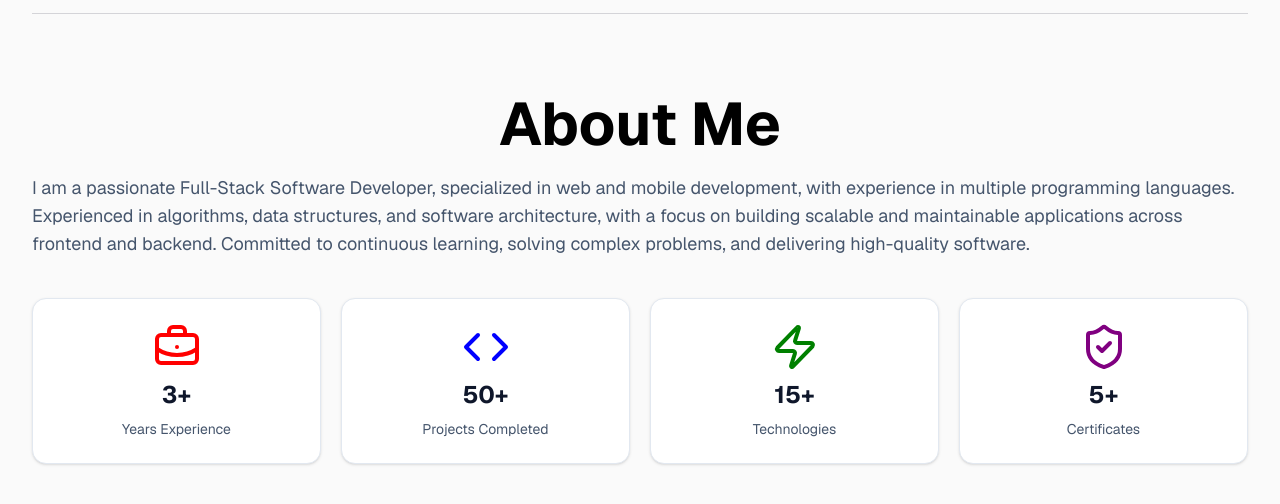
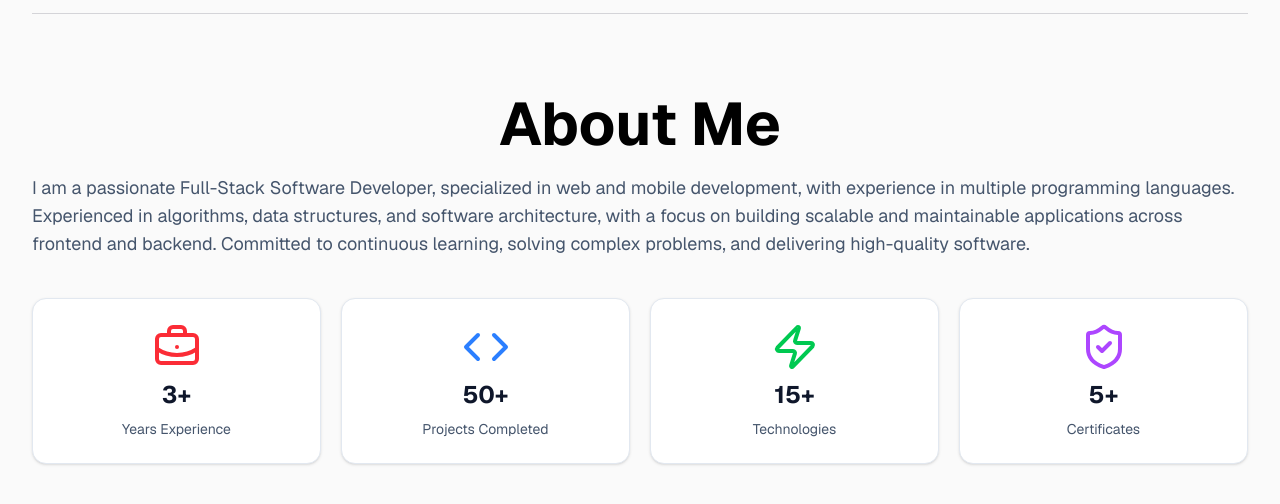
Before and after one commit to Nyi-Nyi-Zin/Portfolio, a Next.js app: page / in a window 1280 px wide. Shown: the part 876-1380 px from the top of the page. Built offline with nearby package versions, Linux system fonts and the light colour scheme.

Commit message:
feat/implemented about page

```diff
--- a/components/home/About.tsx
+++ b/components/home/About.tsx
@@ -7,7 +7,7 @@ function About() {
   return (
     <section
       id="about"
-      className="min-h-screen flex flex-col items-center  border-b border-zinc-300 py-15"
+      className="min-h-screen flex flex-col items-center border-b border-zinc-300 py-15"
     >
       <Title className="text-4xl font-bold py-5">About Me</Title>
 
@@ -19,13 +19,15 @@ function About() {
         frontend and backend. Committed to continuous learning, solving complex
         problems, and delivering high-quality software.
       </Text>
-      <div className="grid lg:grid-cols-4 grid-cols-2 w-full my-10 gap-5 ">
-        {aboutCardData.map((item, index) => (
+
+      <div className="grid lg:grid-cols-4 grid-cols-2 w-full my-10 gap-5">
+        {aboutCardData.map((item) => (
           <AboutCard
-            key={index}
+            key={item.title}
+            title={item.title}
+            value={item.value}
             icon={item.icon}
-            value={item.value}
-            title={item.title}
+            color={item.color}
           />
         ))}
       </div>
--- a/components/home/AboutCard.tsx
+++ b/components/home/AboutCard.tsx
@@ -1,20 +1,45 @@
-import React from "react";
+import { BriefcaseBusiness, Code, ShieldCheck, Zap } from "lucide-react";
 import { Card, CardContent, CardDescription, CardTitle } from "../ui/card";
+
+const iconMap = {
+  briefcase: BriefcaseBusiness,
+  code: Code,
+  zap: Zap,
+  shield: ShieldCheck,
+};
+
+const colorMap: Record<string, string> = {
+  red: "text-red-500",
+  blue: "text-blue-500",
+  green: "text-green-500",
+  purple: "text-purple-500",
+};
 
 type AboutCardProps = {
   title: string;
   value: string;
-  icon: React.ReactNode;
+  icon: keyof typeof iconMap;
+  color?: string;
 };
 
-function AboutCard({ title, value, icon: Icon }: AboutCardProps) {
+export default function AboutCard({
+  title,
+  value,
+  icon,
+  color,
+}: AboutCardProps) {
+  const IconComponent = iconMap[icon];
+  const iconColor = colorMap[color ?? ""] ?? "text-slate-500";
+
   return (
     <Card>
       <CardContent className="flex flex-col items-center gap-2">
-        {Icon}
+        <IconComponent size={48} className={iconColor} />
+
         <CardTitle className="text-2xl font-bold text-slate-900 dark:text-white">
           {value}
         </CardTitle>
+
         <CardDescription className="text-center text-slate-600 dark:text-slate-400">
           {title}
         </CardDescription>
@@ -22,5 +47,3 @@ function AboutCard({ title, value, icon: Icon }: AboutCardProps) {
     </Card>
   );
 }
-
-export default AboutCard;
--- a/lib/constants.tsx
+++ b/lib/constants.tsx
@@ -48,27 +48,33 @@ export const skills = [
   "Progressive Web Apps",
 ];
 
+export type IconName = "briefcase" | "code" | "zap" | "shield";
+
 export const aboutCardData = [
   {
     title: "Years Experience",
     value: "3+",
-    icon: <BriefcaseBusiness color="red" size={48} />,
+    icon: "briefcase" as IconName,
+    color: "red",
   },
   {
     title: "Projects Completed",
     value: "50+",
-    icon: <Code color="blue" size={48} />,
+    icon: "code" as IconName,
+    color: "blue",
   },
   {
     title: "Technologies",
     value: "15+",
-    icon: <Zap color="green" size={48} />,
+    icon: "zap" as IconName,
+    color: "green",
   },
   {
     title: "Certificates",
     value: "5+",
-    icon: <ShieldCheck color="purple" size={48} />,
+    icon: "shield" as IconName,
+    color: "purple",
   },
-];
+] as const;
 
 export type NavLinkId = (typeof navLinks)[number]["id"];
```
Also changed, not shown: 1 other file (tests, documents, lock files or other folders).
